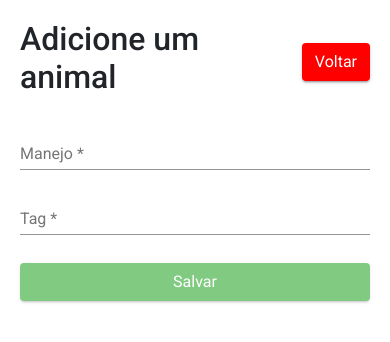
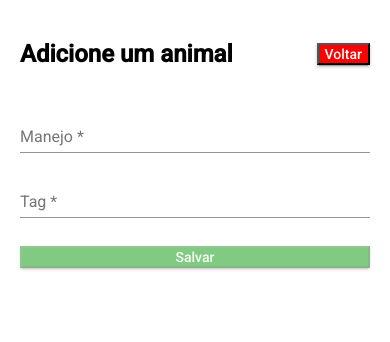
Before and after one commit to Wevertondiogo/Intergado, an Angular app in the folder crud-front-master/: page /add/animal in a window 390 px wide. Shown: the top 342 px of the page. Built offline with nearby package versions, Linux system fonts and the light colour scheme.

Commit message:
responsividade adicionada nas páginas web

```diff
--- a/crud-front-master/angular.json
+++ b/crud-front-master/angular.json
@@ -29,7 +29,6 @@
             ],
             "styles": [
               "./node_modules/@angular/material/prebuilt-themes/indigo-pink.css",
-              "node_modules/bootstrap/dist/css/bootstrap.min.css",
               "src/styles.scss"
             ],
             "scripts": []
--- a/crud-front-master/package.json
+++ b/crud-front-master/package.json
@@ -21,7 +21,6 @@
     "@angular/platform-browser": "~8.2.14",
     "@angular/platform-browser-dynamic": "~8.2.14",
     "@angular/router": "~8.2.14",
-    "bootstrap": "^4.6.0",
     "cors": "^2.8.5",
     "hammerjs": "^2.0.8",
     "rxjs": "~6.4.0",
--- a/crud-front-master/src/app/shared/components/add-animal/add-animal.component.scss
+++ b/crud-front-master/src/app/shared/components/add-animal/add-animal.component.scss
@@ -34,3 +34,9 @@
     }
   }
 }
+
+@media (max-width: 280px) {
+  .title {
+    font-size: 1.3rem;
+  }
+}
--- a/crud-front-master/src/app/shared/components/add-animal/add-animal.component.ts
+++ b/crud-front-master/src/app/shared/components/add-animal/add-animal.component.ts
@@ -1,6 +1,12 @@
 import { CrudService } from "./../../../core/services/crud.service";
 import { Component, OnInit } from "@angular/core";
 import { FormBuilder, FormGroup, NgForm, Validators } from "@angular/forms";
+
+import {
+  MatSnackBar,
+  MatSnackBarHorizontalPosition,
+  MatSnackBarVerticalPosition,
+} from "@angular/material/snack-bar";
 
 @Component({
   selector: "app-add-animal",
@@ -10,7 +16,11 @@ import { FormBuilder, FormGroup, NgForm, Validators } from "@angular/forms";
 export class AddAnimalComponent implements OnInit {
   formAnimal: FormGroup;
 
-  constructor(private fb: FormBuilder, private _curdService: CrudService) {}
+  constructor(
+    private fb: FormBuilder,
+    private _curdService: CrudService,
+    private _snackBar: MatSnackBar
+  ) {}
 
   ngOnInit() {
     this.CreateForm();
@@ -27,8 +37,17 @@ export class AddAnimalComponent implements OnInit {
     const animal = this.formAnimal.value;
     this._curdService.AddAnimal(animal).subscribe(() => {
       console.log("AnimalSalvo!!!");
+      this.openSnackBar();
+      form.resetForm();
+    });
+  }
 
-      form.resetForm();
+  openSnackBar() {
+    this._snackBar.open("Animal adicionado!", "X", {
+      duration: 1500,
+      horizontalPosition: "right",
+      verticalPosition: "top",
+      panelClass: ["snackBar"],
     });
   }
 
--- a/crud-front-master/src/app/shared/components/add-animal/add-animal.module.ts
+++ b/crud-front-master/src/app/shared/components/add-animal/add-animal.module.ts
@@ -5,6 +5,7 @@ import { RouterModule } from "@angular/router";
 import { AddAnimalComponent } from "./add-animal.component";
 
 import { MatButtonModule } from "@angular/material/button";
+import {MatSnackBarModule} from '@angular/material/snack-bar';
 
 import { FormsModule, ReactiveFormsModule } from "@angular/forms";
 import { MatFormFieldModule } from "@angular/material/form-field";
@@ -20,6 +21,7 @@ import { MatInputModule } from "@angular/material/input";
     ReactiveFormsModule,
     MatFormFieldModule,
     MatInputModule,
+    MatSnackBarModule
   ],
   exports: [AddAnimalComponent],
 })
--- a/crud-front-master/src/app/shared/components/crud/crud.component.css
+++ b/crud-front-master/src/app/shared/components/crud/crud.component.css
@@ -13,6 +13,13 @@
   padding: 10px;
 } */
 
+.container {
+  padding: 20px;
+}
+.title {
+  text-align: center;
+}
+
 .btn-success {
   margin: 0 auto;
 }
@@ -26,12 +33,18 @@
 }
 
 .list-item {
+  /* display: flex;
+  justify-content: space-evenly; */
+
   box-shadow: 0 0 3px #000;
   margin: 8px 0;
 
   cursor: pointer;
+
+  transition: 0.2s ease-in-out;
 }
 .list-item:hover {
+  /* transform: scale(1.1); */
   background-color: #c2c2c2;
 }
 p {
@@ -44,22 +57,47 @@ p:nth-child(4) {
   display: flex;
   justify-content: center;
 }
+.align-btn {
+  display: flex;
+  justify-content: flex-end;
+}
 
-.btn-delete {
-  /* color: #fff; */
-  width: 100%;
-
-  text-align: right;
-}
 .box {
   width: 100%;
 
   display: flex;
   justify-content: center;
 }
+
 .btn-add {
-  background-color: rgb(6, 151, 6);
+  background-color: #069706;
   color: #fff;
+  width: 100%;
+}
 
-  width: 50%;
+@media (min-width: 250px) and (max-width: 557px) {
+  .title {
+    font-size: 1.1rem;
+  }
+  p {
+    font-size: 0.9rem;
+  }
+  .btn {
+    font-size: 0.9rem;
+  }
 }
+@media (min-width: 280px) and (max-width: 449px) {
+  .title {
+    font-size: 1.1rem;
+  }
+  p {
+    font-size: 0.9rem;
+    /* margin: 0 5px; */
+  }
+  .btn {
+    font-size: 0.9rem;
+  }
+  .list-item {
+    /* height: 400px; */
+  }
+}
--- a/crud-front-master/src/app/shared/components/crud/crud.component.html
+++ b/crud-front-master/src/app/shared/components/crud/crud.component.html
@@ -29,11 +29,13 @@
 
 <div class="container">
 
+  <h1 class="title">Lista de animais registrados.</h1>
+
   <mat-list role="list" class="list">
     <mat-list-item role="listitem" class="list-item" *ngFor="let animal of animals$ | async" >
       <p>Manejo: {{animal.manejo}} </p>
       <p>Tag: {{animal.tag}} </p>
-      <p>
+      <p class="align-btn">
         <button class="btn btn-delete" (click)="DeleteAnimal(animal.id)">Remover</button>
       </p>
     </mat-list-item>
@@ -41,6 +43,5 @@
 
   <div class="box">
     <button class="btn btn-add mat-raised-button" [routerLink]="['add/animal']">Adicionar animal</button>
-
   </div>
 </div>
--- a/crud-front-master/src/styles.scss
+++ b/crud-front-master/src/styles.scss
@@ -10,4 +10,12 @@ body {
   .mat-dialog-container {
     width: 40vw;
   }
+  // .snackBar {
+  // }
+
+  @media (min-width: 280px) and (max-width: 449px) {
+    .mat-list-base .mat-list-item .mat-list-item-content {
+      padding: 0;
+    }
+  }
 }
```
